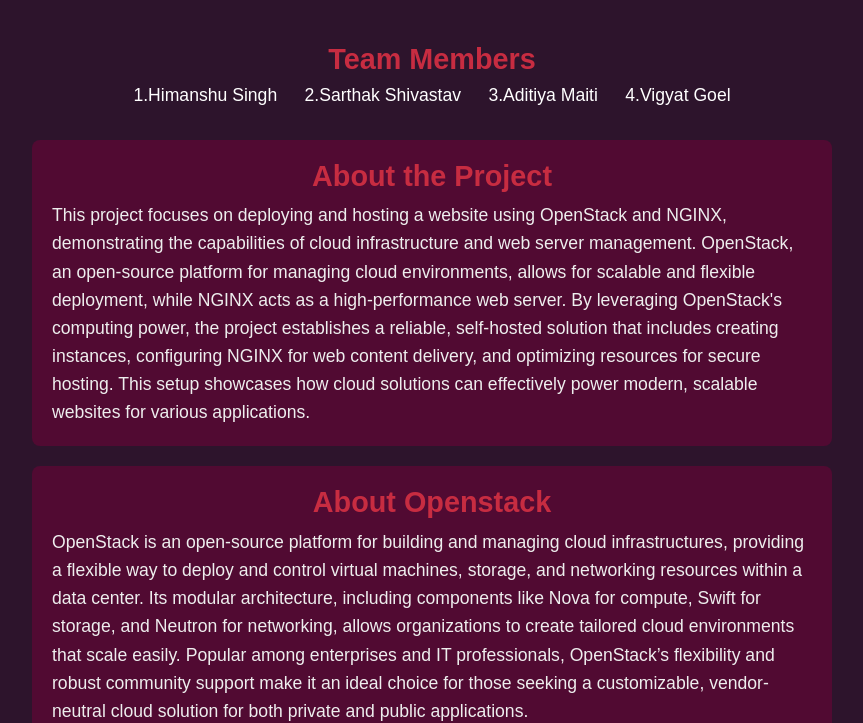
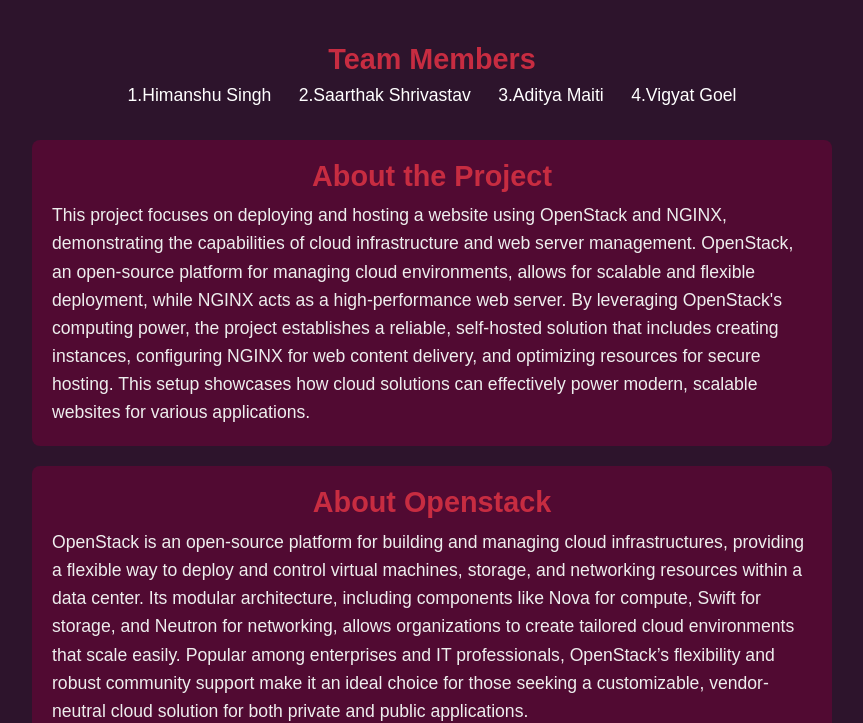
Before and after one commit to himanshusingh13062/openstack_webpage, a plain HTML site: page Openstack_file/index.html in a window 1280 px wide. Shown: the part 86-809 px from the top of the page, without its empty margins (208-1071 px from the left). Drawn offline with Linux system fonts and the light colour scheme; grey boxes are pictures that could not be loaded.

Commit message:
Update index.html

```diff
--- a/Openstack_file/index.html
+++ b/Openstack_file/index.html
@@ -12,7 +12,7 @@
 
     <div class="team">
         <h2>Team Members</h2>
-        <p class="team-members">1.Himanshu Singh &emsp;  2.Sarthak Shivastav &emsp;  3.Aditiya Maiti &emsp;  4.Vigyat Goel</p>
+        <p class="team-members">1.Himanshu Singh &emsp;  2.Saarthak Shrivastav &emsp;  3.Aditya Maiti &emsp;  4.Vigyat Goel</p>
     </div>
 
 
```
